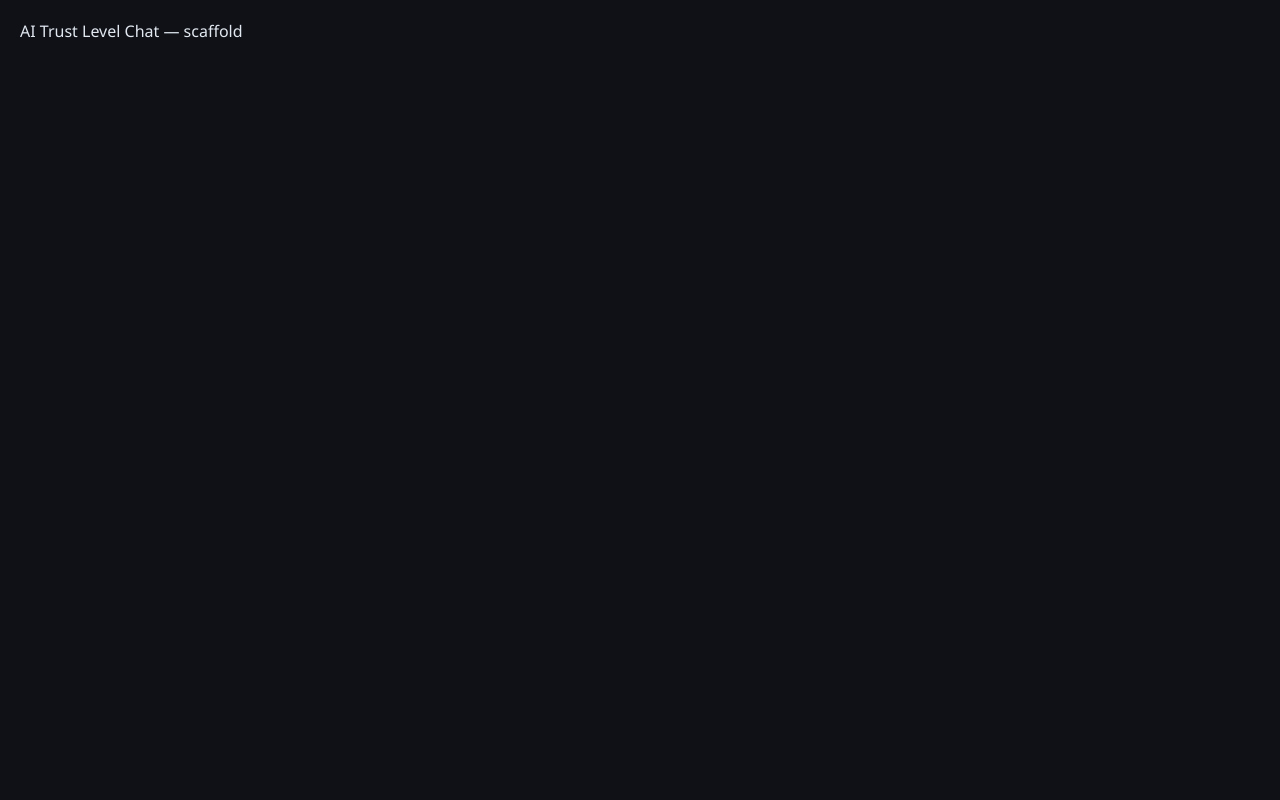
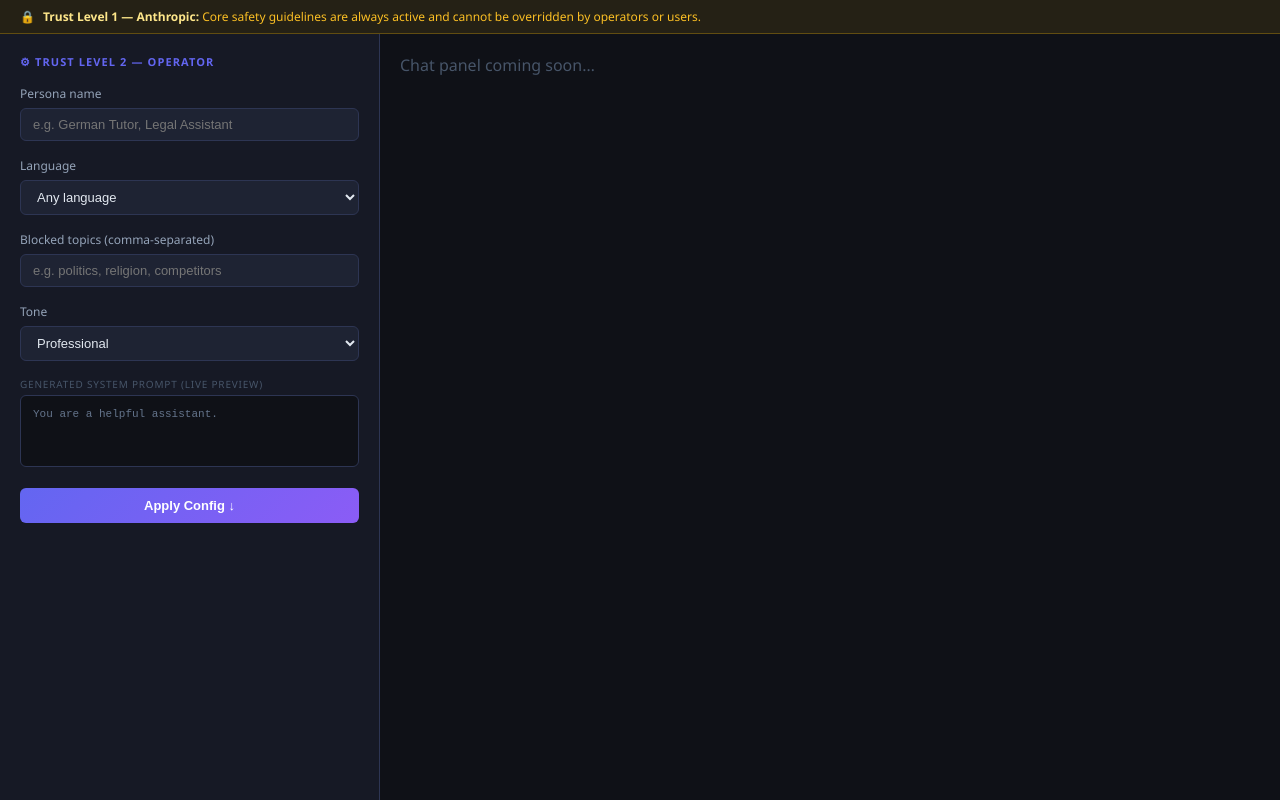
Before and after one commit to sarathmarson/ai-trust-chat, a React (Vite) app in the folder client/: page / in a window 1280 px wide. Built offline with nearby package versions, Linux system fonts and the light colour scheme.

Commit message:
feat: add TrustBanner and OperatorPanel with live prompt preview

```diff
--- a/client/src/App.jsx
+++ b/client/src/App.jsx
@@ -1,7 +1,17 @@
+import { useState } from 'react'
+import TrustBanner from './components/TrustBanner.jsx'
+import OperatorPanel from './components/OperatorPanel.jsx'
+
 export default function App() {
+  const [activePersona, setActivePersona] = useState('Default Assistant')
+
   return (
     <div className="app">
-      <div style={{ padding: '20px', color: '#e2e8f0' }}>AI Trust Level Chat — scaffold</div>
+      <TrustBanner />
+      <div className="panels">
+        <OperatorPanel onApply={setActivePersona} />
+        <div style={{ padding: '20px', color: '#475569' }}>Chat panel coming soon…</div>
+      </div>
     </div>
   )
 }
--- /dev/null
+++ b/client/src/components/OperatorPanel.jsx
@@ -0,0 +1,88 @@
+import { useState } from 'react'
+import { buildPreviewPrompt } from '../utils/promptPreview.js'
+
+const DEFAULT_CONFIG = {
+  persona: '',
+  language: 'any',
+  blockedTopics: '',
+  tone: 'professional'
+}
+
+export default function OperatorPanel({ onApply }) {
+  const [config, setConfig] = useState(DEFAULT_CONFIG)
+  const [applied, setApplied] = useState(false)
+
+  function update(field, value) {
+    setConfig(prev => ({ ...prev, [field]: value }))
+    setApplied(false)
+  }
+
+  async function handleApply() {
+    await fetch('/api/config', {
+      method: 'POST',
+      headers: { 'Content-Type': 'application/json' },
+      body: JSON.stringify(config)
+    })
+    setApplied(true)
+    onApply(config.persona.trim() || 'Default Assistant')
+  }
+
+  return (
+    <div className="operator-panel">
+      <div className="panel-title">⚙ Trust Level 2 — Operator</div>
+
+      <div className="field-group">
+        <label className="field-label">Persona name</label>
+        <input
+          className="field-input"
+          placeholder="e.g. German Tutor, Legal Assistant"
+          value={config.persona}
+          onChange={e => update('persona', e.target.value)}
+        />
+      </div>
+
+      <div className="field-group">
+        <label className="field-label">Language</label>
+        <select className="field-select" value={config.language} onChange={e => update('language', e.target.value)}>
+          <option value="any">Any language</option>
+          <option value="en">English only</option>
+          <option value="de">German only</option>
+          <option value="fr">French only</option>
+        </select>
+      </div>
+
+      <div className="field-group">
+        <label className="field-label">Blocked topics (comma-separated)</label>
+        <input
+          className="field-input"
+          placeholder="e.g. politics, religion, competitors"
+          value={config.blockedTopics}
+          onChange={e => update('blockedTopics', e.target.value)}
+        />
+      </div>
+
+      <div className="field-group">
+        <label className="field-label">Tone</label>
+        <select className="field-select" value={config.tone} onChange={e => update('tone', e.target.value)}>
+          <option value="professional">Professional</option>
+          <option value="casual">Casual</option>
+          <option value="concise">Concise</option>
+        </select>
+      </div>
+
+      <div>
+        <div className="prompt-preview-label">Generated system prompt (live preview)</div>
+        <textarea
+          className="prompt-preview"
+          readOnly
+          value={buildPreviewPrompt(config)}
+        />
+      </div>
+
+      <button className="btn-apply" onClick={handleApply}>
+        Apply Config ↓
+      </button>
+      {applied && <div className="applied-badge">✓ Config applied — chat reset</div>}
+    </div>
+  )
+}
--- /dev/null
+++ b/client/src/components/TrustBanner.jsx
@@ -0,0 +1,10 @@
+export default function TrustBanner() {
+  return (
+    <div className="trust-banner">
+      <span>🔒</span>
+      <span>
+        <strong>Trust Level 1 — Anthropic:</strong> Core safety guidelines are always active and cannot be overridden by operators or users.
+      </span>
+    </div>
+  )
+}
--- /dev/null
+++ b/client/src/utils/promptPreview.js
@@ -0,0 +1,26 @@
+export function buildPreviewPrompt({ persona, language, blockedTopics, tone } = {}) {
+  const parts = []
+
+  if (persona?.trim()) {
+    parts.push(`You are ${persona.trim()}.`)
+  } else {
+    parts.push('You are a helpful assistant.')
+  }
+
+  const langMap = { en: 'English', de: 'German', fr: 'French' }
+  if (language && language !== 'any' && langMap[language]) {
+    parts.push(`Always respond in ${langMap[language]} only.`)
+  }
+
+  if (blockedTopics?.trim()) {
+    parts.push(`Never discuss: ${blockedTopics.trim()}.`)
+  }
+
+  const toneMap = {
+    casual: 'Keep your tone casual and friendly.',
+    concise: 'Keep your responses concise — 2-3 sentences maximum.'
+  }
+  if (toneMap[tone]) parts.push(toneMap[tone])
+
+  return parts.join('\n')
+}
```
